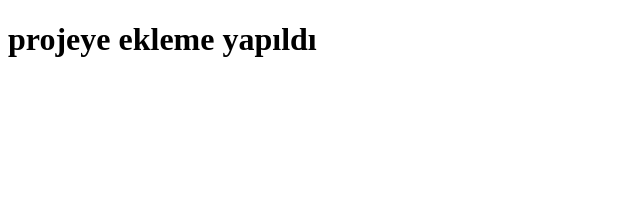
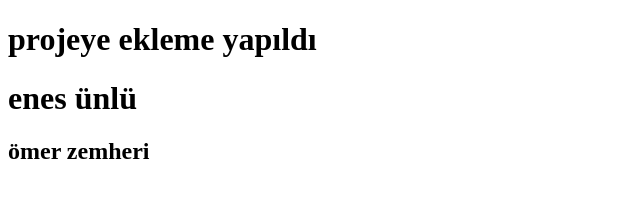
Before and after one commit to enes9103/web_site_clone_teamwork, a plain HTML site: page index.html in a window 1280 px wide. Shown: the whole page, without its empty margins (0-640 px from the left). Drawn offline with Linux system fonts and the light colour scheme.

Commit message:
değişikler yapıldı

```diff
--- a/index.html
+++ b/index.html
@@ -8,5 +8,6 @@
 </head>
 <body>
     <h1>projeye ekleme yapıldı</h1>
-</body>
+    <h1>enes ünlü</h1>
+    <h2>ömer zemheri</h2>
 </html>
```
